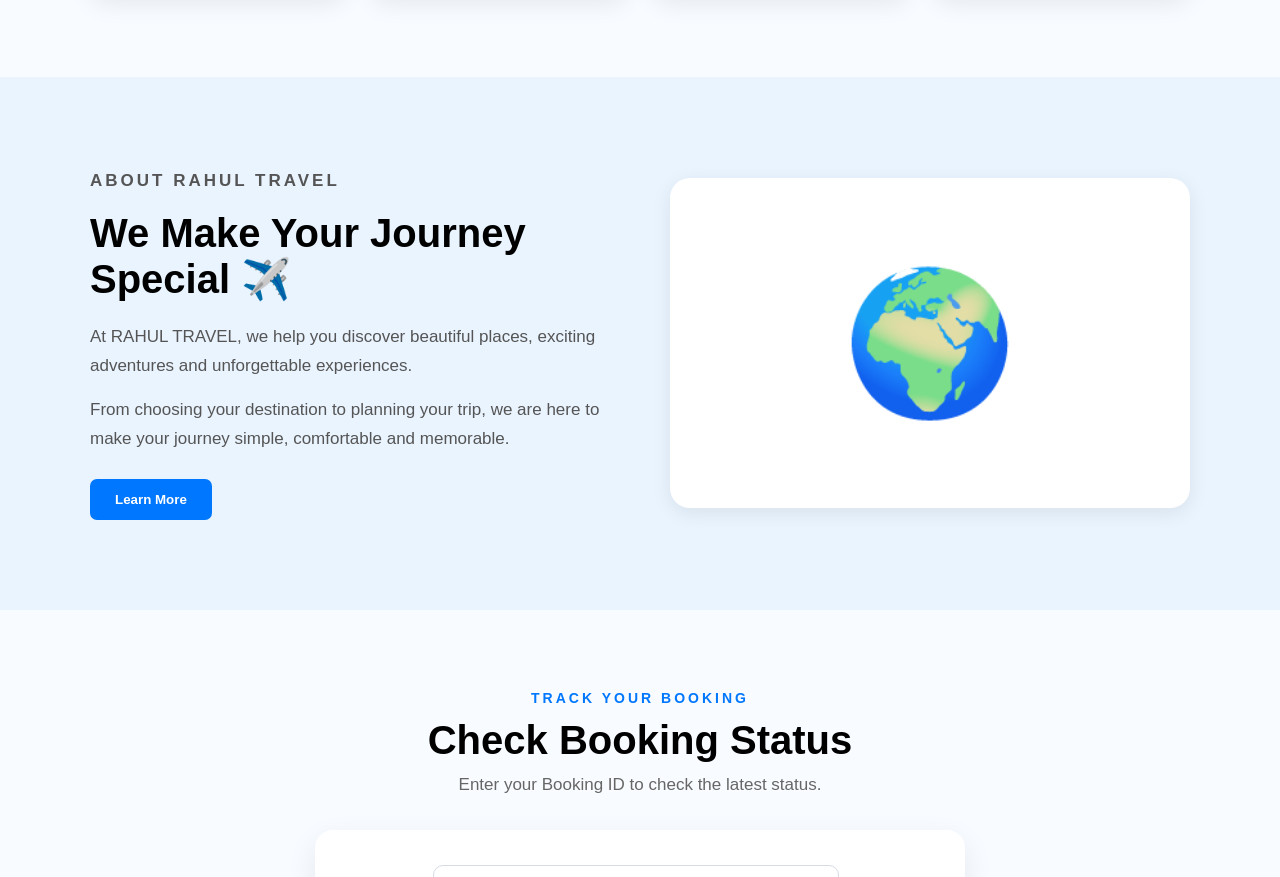
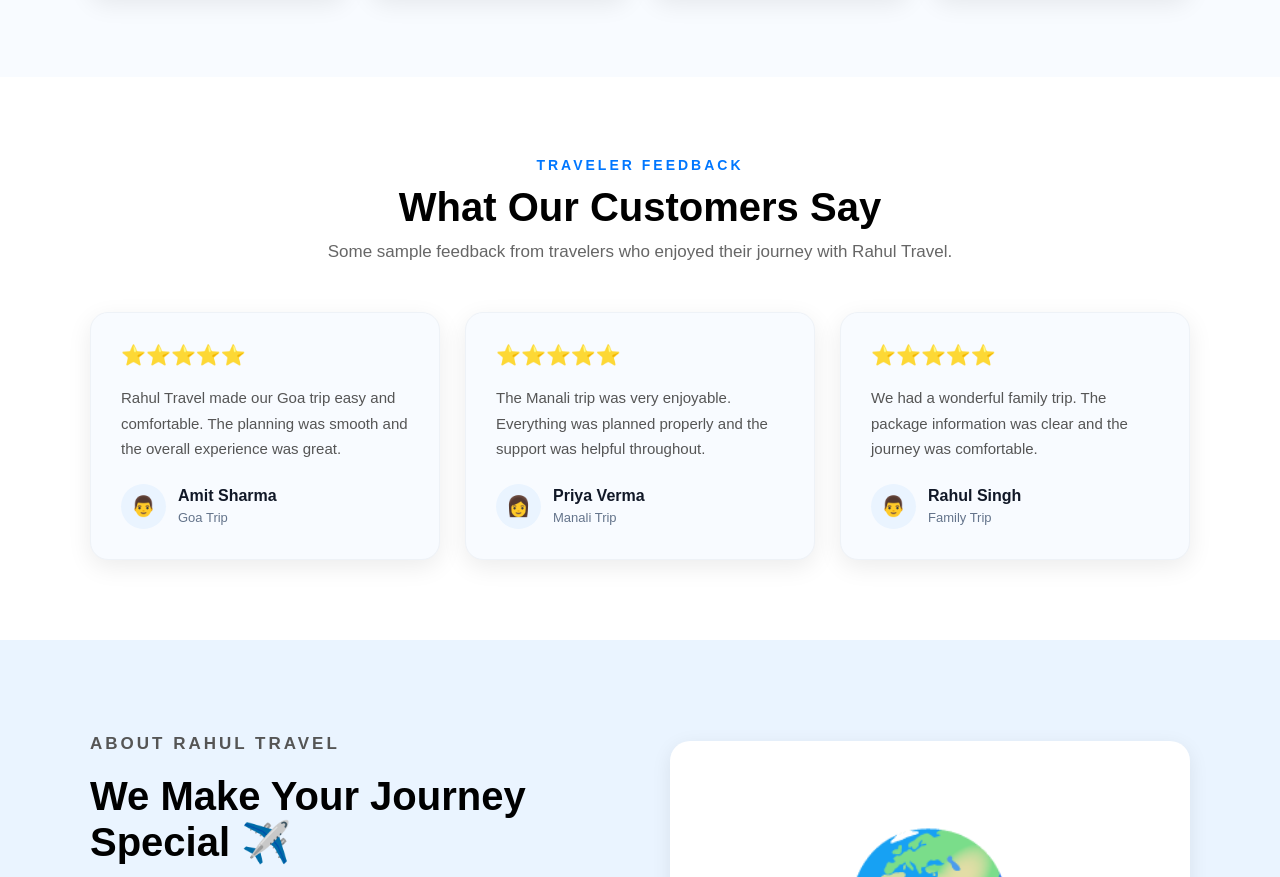
Before and after one commit to niteshkumarsinha94-netizen/rahul-travel, a website: page public/index.html in a window 1280 px wide. Shown: the part 2228-3105 px from the top of the page. Drawn offline with Linux system fonts and the light colour scheme; no server answers.

Commit message:
Add customer reviews section

```diff
--- a/public/index.html
+++ b/public/index.html
@@ -638,6 +638,91 @@
         grid-template-columns: 1fr;
     }
 }
+/* =========================
+   CUSTOMER REVIEWS
+========================= */
+
+.reviews {
+    padding: 80px 50px;
+    background: #ffffff;
+}
+
+.reviews-grid {
+    max-width: 1100px;
+    margin: 45px auto 0;
+    display: grid;
+    grid-template-columns: repeat(3, 1fr);
+    gap: 25px;
+}
+
+.review-card {
+    background: #f8fbff;
+    padding: 30px;
+    border-radius: 18px;
+    border: 1px solid #eef2f7;
+    box-shadow: 0 7px 25px rgba(0, 0, 0, 0.08);
+    transition: transform 0.3s ease, box-shadow 0.3s ease;
+}
+
+.review-card:hover {
+    transform: translateY(-7px);
+    box-shadow: 0 15px 35px rgba(0, 0, 0, 0.13);
+}
+
+.review-stars {
+    font-size: 20px;
+    margin-bottom: 18px;
+}
+
+.review-card > p {
+    color: #555;
+    font-size: 15px;
+    line-height: 1.7;
+    margin-bottom: 22px;
+}
+
+.review-user {
+    display: flex;
+    align-items: center;
+    gap: 12px;
+}
+
+.review-avatar {
+    width: 45px;
+    height: 45px;
+    border-radius: 50%;
+    background: #eaf4ff;
+    display: flex;
+    align-items: center;
+    justify-content: center;
+    font-size: 20px;
+}
+
+.review-user h4 {
+    font-size: 16px;
+    color: #111827;
+    margin-bottom: 3px;
+}
+
+.review-user span {
+    color: #64748b;
+    font-size: 13px;
+}
+
+/* Reviews Responsive */
+
+@media (max-width: 900px) {
+    .reviews-grid {
+        grid-template-columns: 1fr;
+        max-width: 650px;
+    }
+}
+
+@media (max-width: 600px) {
+    .reviews {
+        padding: 60px 20px;
+    }
+}
     </style>
 </head>
 
@@ -808,6 +893,88 @@
                 Our team is always ready to help you with your travel
                 questions and requirements.
             </p>
+        </div>
+
+    </div>
+
+</section>
+<!-- CUSTOMER REVIEWS -->
+<section class="reviews" id="reviews">
+
+    <div class="section-title">
+        <p>TRAVELER FEEDBACK</p>
+        <h2>What Our Customers Say</h2>
+        <span>Some sample feedback from travelers who enjoyed their journey with Rahul Travel.</span>
+    </div>
+
+    <div class="reviews-grid">
+
+        <div class="review-card">
+
+            <div class="review-stars">
+                ⭐⭐⭐⭐⭐
+            </div>
+
+            <p>
+                Rahul Travel made our Goa trip easy and comfortable.
+                The planning was smooth and the overall experience was great.
+            </p>
+
+            <div class="review-user">
+                <div class="review-avatar">👨</div>
+
+                <div>
+                    <h4>Amit Sharma</h4>
+                    <span>Goa Trip</span>
+                </div>
+            </div>
+
+        </div>
+
+
+        <div class="review-card">
+
+            <div class="review-stars">
+                ⭐⭐⭐⭐⭐
+            </div>
+
+            <p>
+                The Manali trip was very enjoyable. Everything was
+                planned properly and the support was helpful throughout.
+            </p>
+
+            <div class="review-user">
+                <div class="review-avatar">👩</div>
+
+                <div>
+                    <h4>Priya Verma</h4>
+                    <span>Manali Trip</span>
+                </div>
+            </div>
+
+        </div>
+
+
+        <div class="review-card">
+
+            <div class="review-stars">
+                ⭐⭐⭐⭐⭐
+            </div>
+
+            <p>
+                We had a wonderful family trip. The package information
+                was clear and the journey was comfortable.
+            </p>
+
+            <div class="review-user">
+                <div class="review-avatar">👨</div>
+
+                <div>
+                    <h4>Rahul Singh</h4>
+                    <span>Family Trip</span>
+                </div>
+            </div>
+
         </div>
 
     </div>
```
